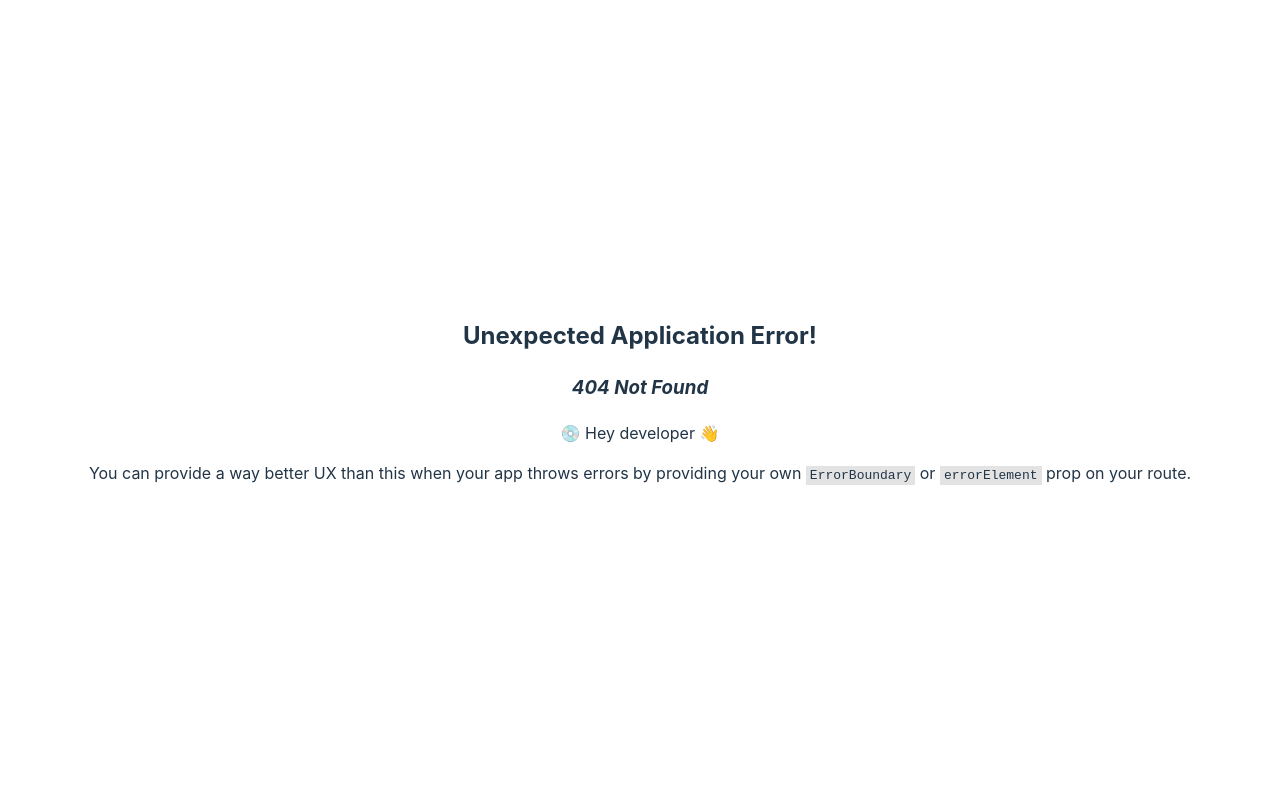
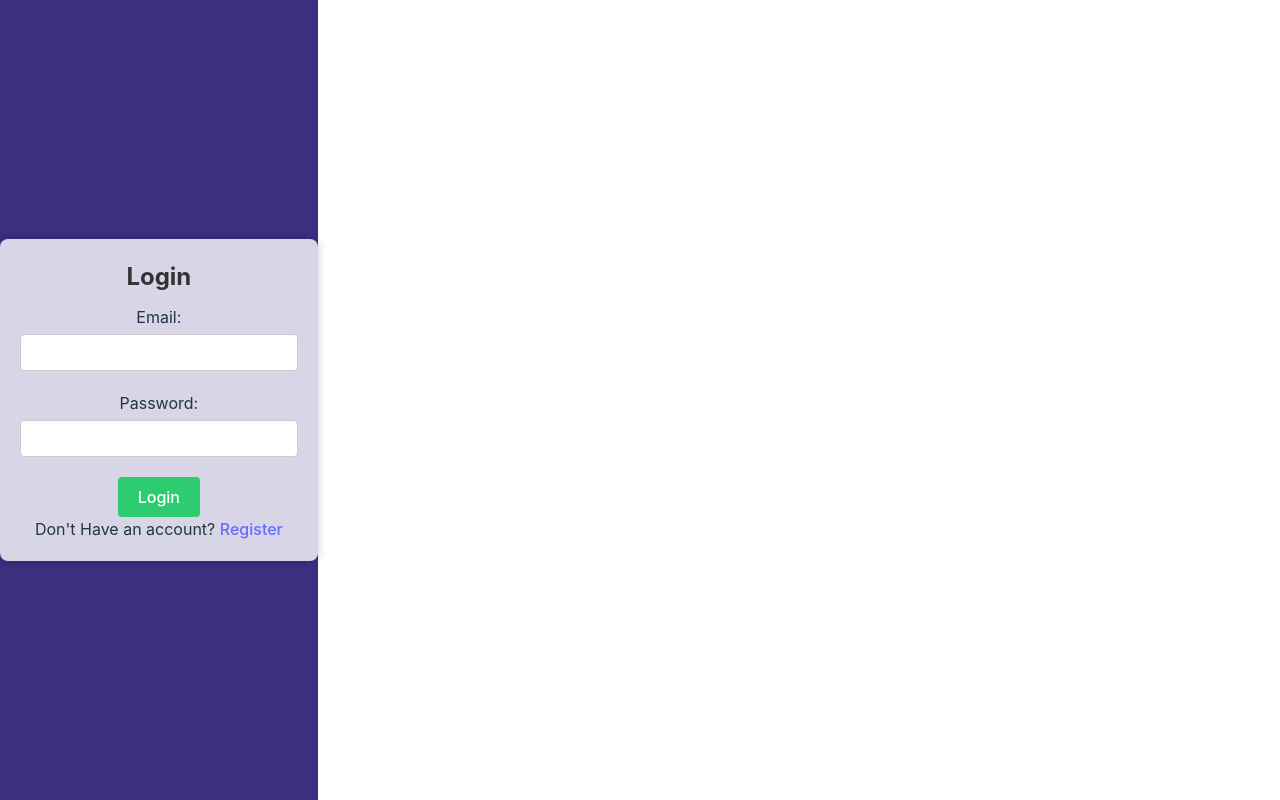
Before and after one commit to gkarm/weatherplus, a React (Vite) app: page /login in a window 1280 px wide. Before the commit this address had no page. Built offline with nearby package versions, Linux system fonts and the light colour scheme.

Commit message:
login and registration

```diff
--- a/package.json
+++ b/package.json
@@ -11,6 +11,7 @@
   },
   "dependencies": {
     "axios": "^1.6.7",
+    "firebase": "^10.8.0",
     "moment": "^2.30.1",
     "react": "^18.2.0",
     "react-dom": "^18.2.0",
--- a/src/App.jsx
+++ b/src/App.jsx
@@ -1,16 +1,16 @@
 
 import './App.css'
-import WeatherPlusApp from "./Components/WeatherPlusApp/WeatherPlusApp.jsx";
-import Login from "./Components/LoginRegistration/Login.jsx";
-
+import React from "react";
+import SignUpForm from './Components/SignUpForm.jsx';
+import './Components/style.css';
+import {BrowserRouter, Routes, Route} from "react-router-dom";
 
 function App() {
 
   return (
-      <div className="App">
-
-        <Login/>
-      </div>
+     <>
+     <SignUpForm />
+     </>
 
   );
 }
--- /dev/null
+++ b/src/Components/LoginForm.jsx
@@ -0,0 +1,59 @@
+import React, {useEffect, useState} from 'react';
+import './style.css';
+import {Link} from "react-router-dom";
+import {auth} from './firebase.jsx';
+import {signInWithEmailAndPassword } from 'firebase/auth'
+import {Navigate} from "react-router-dom";
+import {useNavigate} from 'react-router-dom'
+
+
+const LoginForm = () => {
+    const [email, setEmail] = useState('');
+    const [password, setPassword] = useState('');
+    const navigate = useNavigate();
+
+
+
+    const handleSubmit = async (e) => {
+        e.preventDefault()
+        try {
+            await signInWithEmailAndPassword(auth, email, password)
+            navigate("/WeatherPlusAPP")
+            console.log("Login successfully");
+
+
+        } catch (err) {
+            console.log(err)
+        }
+
+
+    };
+
+    // redirect after login
+
+
+
+
+
+
+
+    return (
+        <div className='signup-container'>
+            <form className='signup-form' onSubmit={handleSubmit}>
+                <h2>Login</h2>
+                <label htmlFor="email">
+                    Email:
+                    <input type="text" onChange={(e) =>setEmail(e.target.value)}/>
+                </label>
+                <label htmlFor="password">
+                    Password:
+                    <input type="password" onChange={(e) =>setPassword(e.target.value)}/>
+                </label>
+                <button type='submit'>Login</button> <br/>
+                <p>Don't Have an account? <Link to="/signup">Register</Link></p>
+            </form>
+        </div>
+    );
+};
+
+export default LoginForm;
--- a/src/Components/LoginRegistration/Login.css
+++ /dev/null
@@ -1,89 +0,0 @@
-
-
-.container{
-    display: flex;
-    flex-direction: column;
-    width: 600px;
-    margin: auto;
-    margin-top: 200px;
-    background:#fff ;
-    padding-bottom: 30px;
-}
-.header{
-    display: flex;
-    flex-direction: column;
-    align-items: center;
-    gap: 9px;
-    width: 100px;
-    margin-top: 30px;
-}
-.text{
-    color: #3c009d;
-    font-size: 48px;
-    font-weight: 700;
-    text-align: center;
-}
-.underline{
-    width: 61px;
-    height: 6px;
-    background: #3c009d;
-    border-radius: 9px;
-
-}
-.inputs{
-    margin-top: 55px;
-    display: flex;
-    flex-direction: column;
-    gap: 25px;
-}
-
-.input{
-    display: flex;
-    align-items: center;
-    margin: auto;
-    width: 480px;
-    height: 80px;
-    background: #eaeaea;
-    border-radius: 6px;
-}
-.input img{
-    margin: 0px 30px;
-}
-
-.input input{
-    height: 50px;
-    width: 400px;
-    background: transparent;
-    border: none;
-    outline: none;
-    color: #797979;
-    font-size: 19px;
-}
-.forgot-password{
-    padding-left: 62px;
-    margin-top: 27px;
-    color: #797979;
-    font-size: 18px;
-}
-.submit-container{
-    display: flex;
-    gap: 30px;
-    margin: 60px auto;
-}
-.submit{
-    display: flex;
-    justify-content: center;
-    align-items: center;
-    width: 220px;
-    height: 59px;
-    color: #fff;
-    background: #4c00b4;
-    border-radius: 50px;
-    font-size: 19px;
-    font-weight: 700;
-    cursor: pointer;
-}
-.gray{
-    background: #EAEAEA;
-    color: #676767;
-}
--- a/src/Components/LoginRegistration/Login.jsx
+++ /dev/null
@@ -1,42 +0,0 @@
-import React, {useState} from 'react';
-import './Login.css';
-import user_icon from '/src/assets/person.png';
-import email_icon from '/src/assets/email.png';
-import password_icon from '/src/assets/password.png';
-const Login = () => {
-
-    const [action,setAction] = useState("Login");
-
-    return (
-        <div className= 'container'>
-         <div className="header">
-          <div className="text">{action}</div>
-             <div className="underline"></div>
-         </div>
-            <div className="inputs">
-                {action==="Login"?<div></div>:<div className="input">
-                    <img src={user_icon} alt=""/>
-                    <input placeholder="Name" type="text"  />
-                </div>}
-
-                <div className="input">
-                    <img src={email_icon} alt=""/>
-                    <input placeholder="Email Id" type="email" />
-                </div>
-                <div className="input">
-                    <img src={password_icon} alt=""/>
-                    <input placeholder="Password" type="password" />
-                </div>
-            </div>
-            {action==="Sign Up"?<div></div>:<div className="forgot password">Lost Password?<span>Click Here</span></div>}
-
-            <div className="submit-container">
-                <div className={action==="Login"?"submit gray":"submit"} onClick={()=>{setAction("Sign Up")}}>Sign Up</div>
-                <div className={action==="Sign Up"?"submit gray":"submit"} onClick={()=>{setAction("Login")}}>Login</div>
-            </div>
-
-        </div>
-    );
-};
-
-export default Login;
--- /dev/null
+++ b/src/Components/SignUpForm.jsx
@@ -0,0 +1,48 @@
+import React, {useState, useEffect} from 'react';
+import './style.css';
+import {Link} from "react-router-dom";
+import {auth} from './firebase.jsx';
+import {createUserWithEmailAndPassword } from 'firebase/auth';
+
+
+
+const SignUpForm = () => {
+    const [email, setEmail] = useState('');
+    const [password, setPassword] = useState('');
+
+
+    const handleSubmit = async (e) => {
+        e.preventDefault()
+        try {
+           await createUserWithEmailAndPassword(auth, email, password);
+            console.log("Account Created");
+
+        } catch (err) {
+            console.log(err)
+        }
+    }
+
+
+
+
+
+    return (
+        <div className='signup-container'>
+            <form className='signup-form' onSubmit={handleSubmit}>
+                <h2>Sign Up</h2>
+                <label htmlFor="email">
+                    Email:
+                    <input type="text" onChange={(e) =>setEmail(e.target.value)}/>
+                </label>
+                <label htmlFor="password">
+                    Password:
+                    <input type="password" onChange={(e) =>setPassword(e.target.value)}/>
+                </label>
+                <button type='submit'>Sign Up</button> <br/>
+                <p>Already Registered? <Link to="/login">Login</Link></p>
+            </form>
+        </div>
+    )
+};
+
+export default SignUpForm;
--- a/src/Components/WeatherPlusApp/WeatherPlusApp.css
+++ b/src/Components/WeatherPlusApp/WeatherPlusApp.css
@@ -1,6 +1,6 @@
 .container{
     width:607px;
-    height: 950px;
+    height: 829px;
     margin: auto;
     margin-top: 75px;
     border-radius: 12px;
--- /dev/null
+++ b/src/Components/firebase.jsx
@@ -0,0 +1,23 @@
+// Import the functions you need from the SDKs you need
+import { initializeApp } from "firebase/app";
+import {getAuth} from 'firebase/auth'
+// TODO: Add SDKs for Firebase products that you want to use
+// https://firebase.google.com/docs/web/setup#available-libraries
+
+// Your web app's Firebase configuration
+// For Firebase JS SDK v7.20.0 and later, measurementId is optional
+const firebaseConfig = {
+    apiKey: "AIzaSyBVX93gULe-SqTISGQNlhrz8TX2HYFu4Tk",
+    authDomain: "weatherplus-51c48.firebaseapp.com",
+    projectId: "weatherplus-51c48",
+    storageBucket: "weatherplus-51c48.appspot.com",
+    messagingSenderId: "962047294014",
+    appId: "1:962047294014:web:e3d070ccf0fa12a2916f6f",
+    measurementId: "G-DQ1HZNGJS4"
+};
+
+// Initialize Firebase
+const app = initializeApp(firebaseConfig);
+const auth = getAuth(app)
+
+export {auth}
--- /dev/null
+++ b/src/Components/style.css
@@ -0,0 +1,55 @@
+/* SignupForm.css */
+
+* {
+    margin: 0 ;
+}
+.signup-container{
+    display: flex;
+    justify-content: center;
+    align-items: center;
+    height: 100vh;
+    background-color: #3b2f80;  /* to add own background color */
+
+}
+
+.signup-form{
+    background: rgba(255, 255, 255, 0.8);
+    padding: 20px;
+    border-radius: 8px;
+    box-shadow: 0 0 10px rgba(0, 0, 0, 0.2);
+    text-align: center;
+
+}
+
+.signup-form h2{
+    color: #333;
+}
+
+.signup-form label{
+    display: block;
+    margin: 10px 0;
+}
+
+.signup-form input{
+    width: 100%;
+    padding: 10px;
+    margin-top: 5px;
+    margin-bottom: 10px;
+    border: 1px solid #ccc;
+    border-radius: 4px;
+    box-sizing: border-box;
+}
+
+.signup-form button{
+    background-color: #2ecc71;
+    color: white;
+    border: none;
+    padding: 10px 20px;
+    border-radius: 4px;
+    cursor: pointer;
+    font-size: 16px;
+}
+
+.signup-form button:hover{
+    background-color: #27ae60;
+}
```
Also changed, not shown: src/main.jsx (+10 -5 lines), 1 other file (tests, documents, lock files or other folders).
